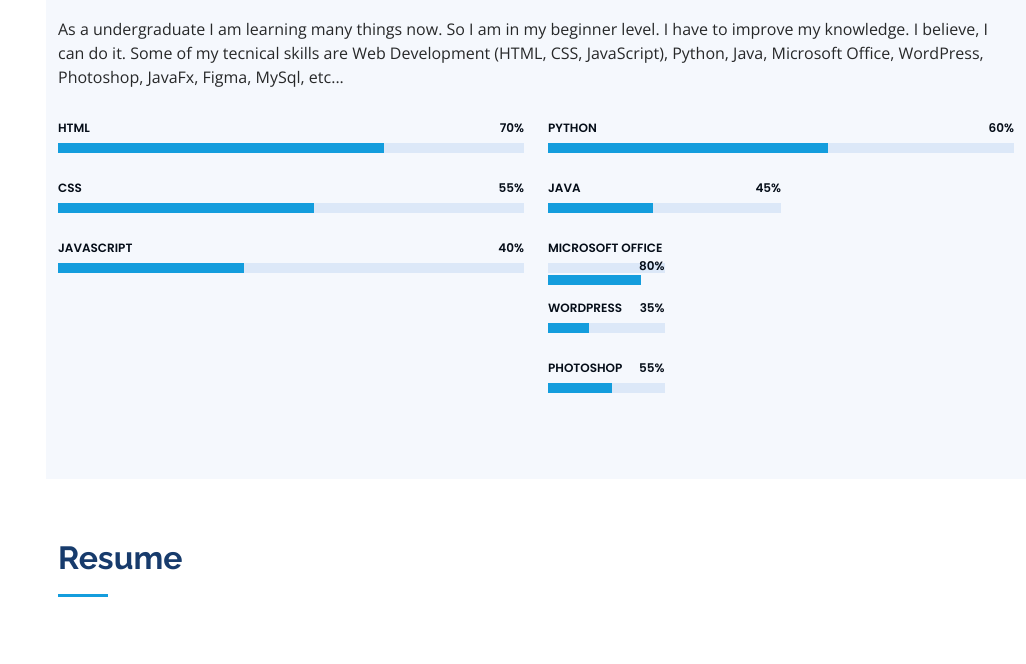
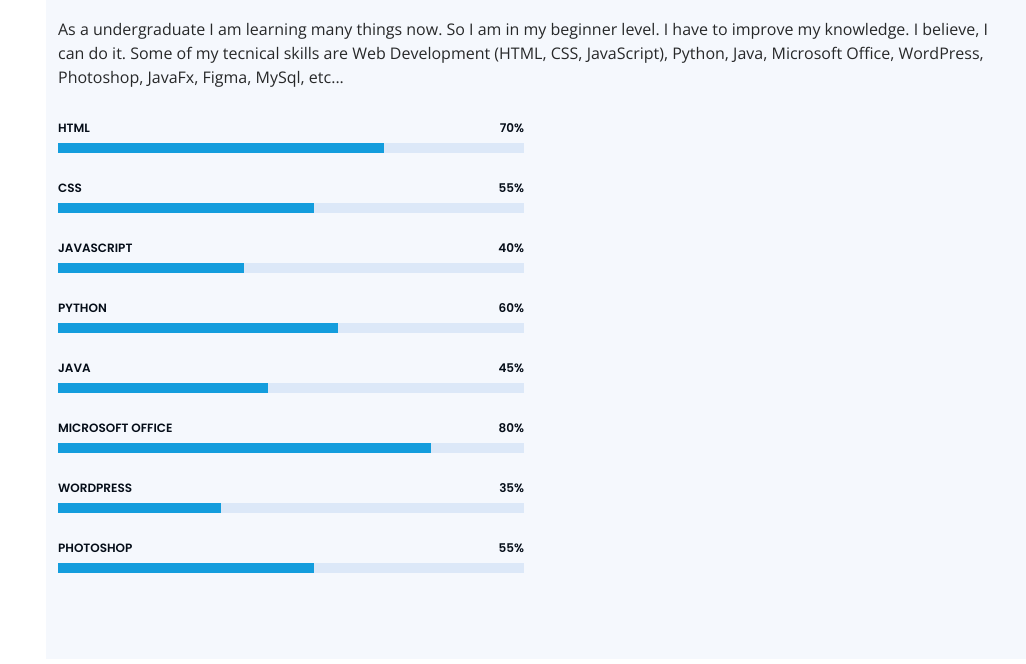
Before and after one commit to rashidsajahan/Portfolio, a plain HTML site: page index.html in a window 1280 px wide. Shown: the part 1709-2373 px from the top of the page, without its empty margins (254-1280 px from the left). Drawn offline with nearby package versions, Linux system fonts and the light colour scheme.

Commit message:
Update index.html

```diff
--- a/index.html
+++ b/index.html
@@ -146,11 +146,6 @@
               </div>
             </div>
 
-          </div>
-
-
-        <div class="col-lg-6" data-aos="fade-up" data-aos-delay="100">
-
           <div class="progress">
             <span class="skill">Python <i class="val">60%</i></span>
             <div class="progress-bar-wrap">
@@ -158,17 +153,12 @@
             </div>
           </div>
 
-          <div class="col-lg-6" data-aos="fade-up" data-aos-delay="100">
-
           <div class="progress">
             <span class="skill">Java <i class="val">45%</i></span>
             <div class="progress-bar-wrap">
               <div class="progress-bar" role="progressbar" aria-valuenow="45" aria-valuemin="0" aria-valuemax="100"></div>
             </div>
           </div>
-
-
-          <div class="col-lg-6" data-aos="fade-up" data-aos-delay="100">
 
             <div class="progress">
               <span class="skill">Microsoft Office <i class="val">80%</i></span>
```
